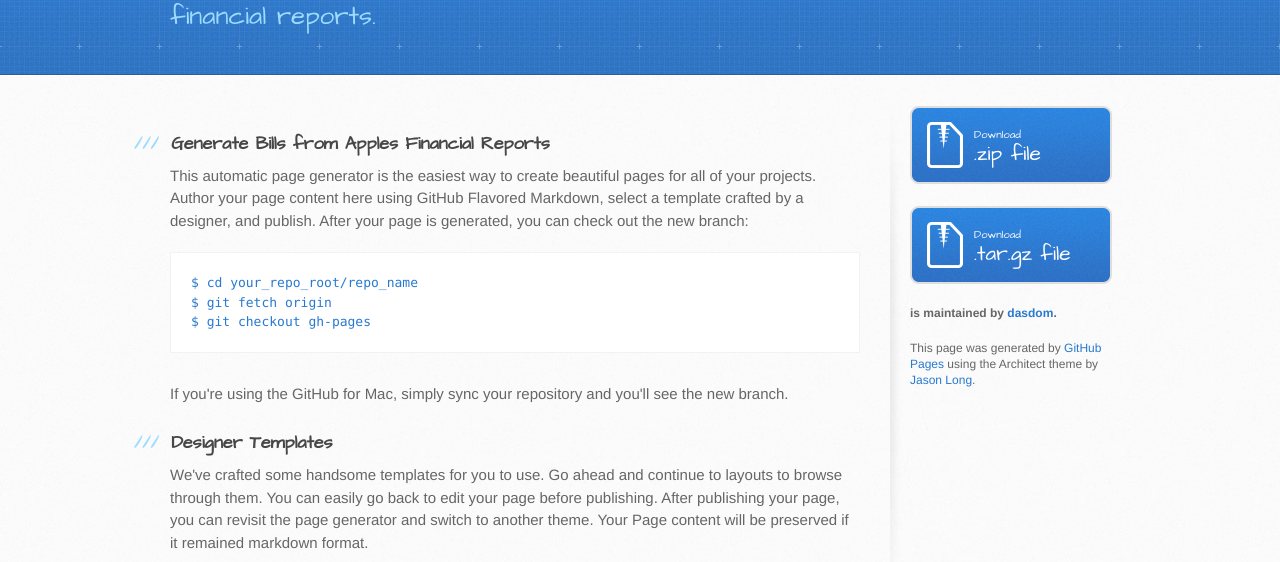
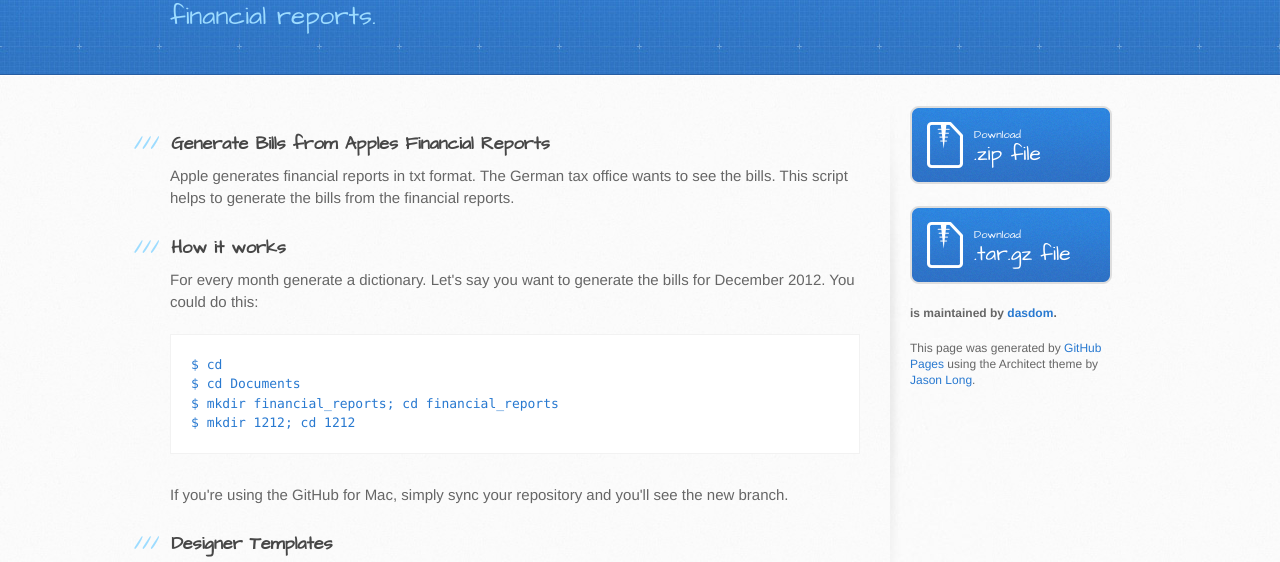
Before and after one commit to dasdom/CreateAppStoreBill, a plain HTML site: page index.html in a window 1280 px wide. Shown: the part 194-756 px from the top of the page. Drawn offline with Linux system fonts and the light colour scheme.

```diff
--- a/index.html
+++ b/index.html
@@ -31,11 +31,17 @@
           <h3>
 <a name="generate-bills-from-apples-financial-reports" class="anchor" href="#generate-bills-from-apples-financial-reports"><span class="octicon octicon-link"></span></a>Generate Bills from Apples Financial Reports</h3>
 
-<p>This automatic page generator is the easiest way to create beautiful pages for all of your projects. Author your page content here using GitHub Flavored Markdown, select a template crafted by a designer, and publish. After your page is generated, you can check out the new branch:</p>
+<p>Apple generates financial reports in txt format. The German tax office wants to see the bills. This script helps to generate the bills from the financial reports.</p>
 
-<pre><code>$ cd your_repo_root/repo_name
-$ git fetch origin
-$ git checkout gh-pages
+<h3>
+<a name="how-it-works" class="anchor" href="#how-it-works"><span class="octicon octicon-link"></span></a>How it works</h3>
+
+<p>For every month generate a dictionary. Let's say you want to generate the bills for December 2012. You could do this:</p>
+
+<pre><code>$ cd
+$ cd Documents
+$ mkdir financial_reports; cd financial_reports
+$ mkdir 1212; cd 1212
 </code></pre>
 
 <p>If you're using the GitHub for Mac, simply sync your repository and you'll see the new branch.</p>
```
Also changed, not shown: params.json (+1 -1 lines).
